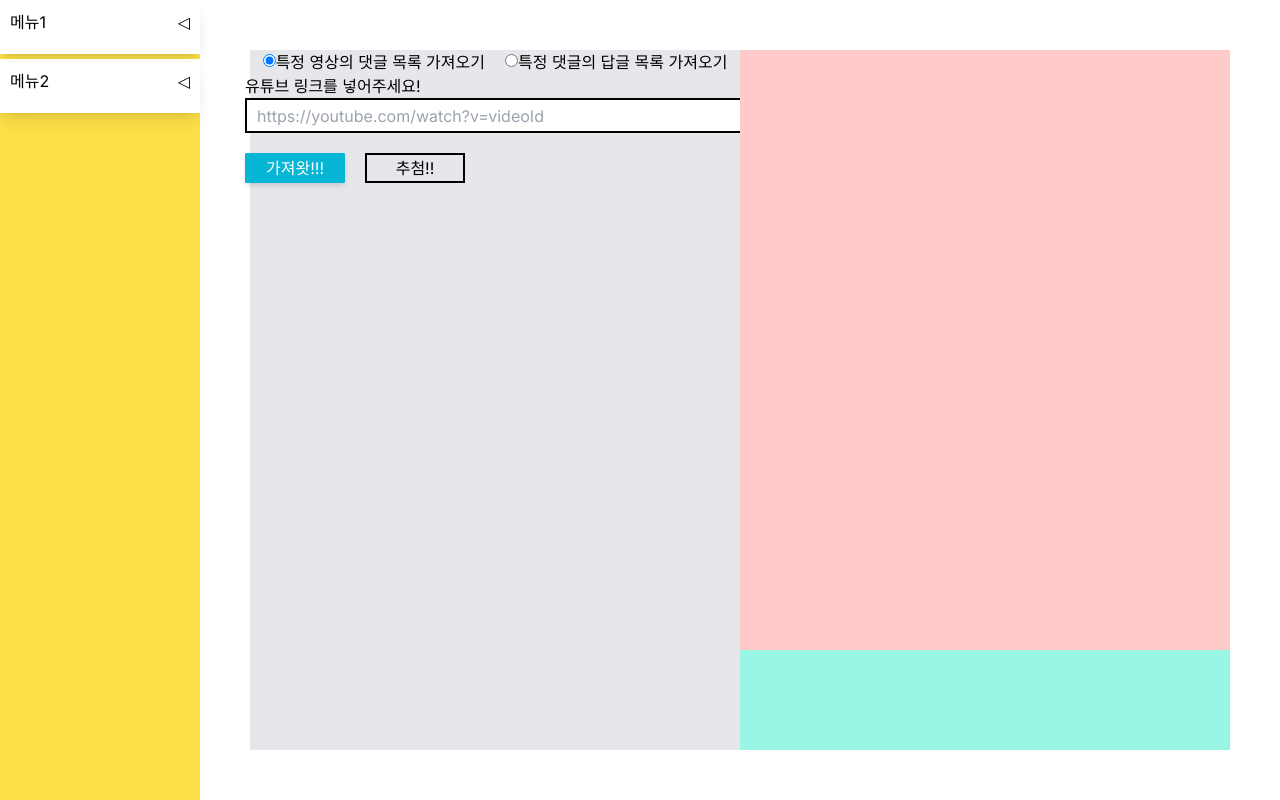
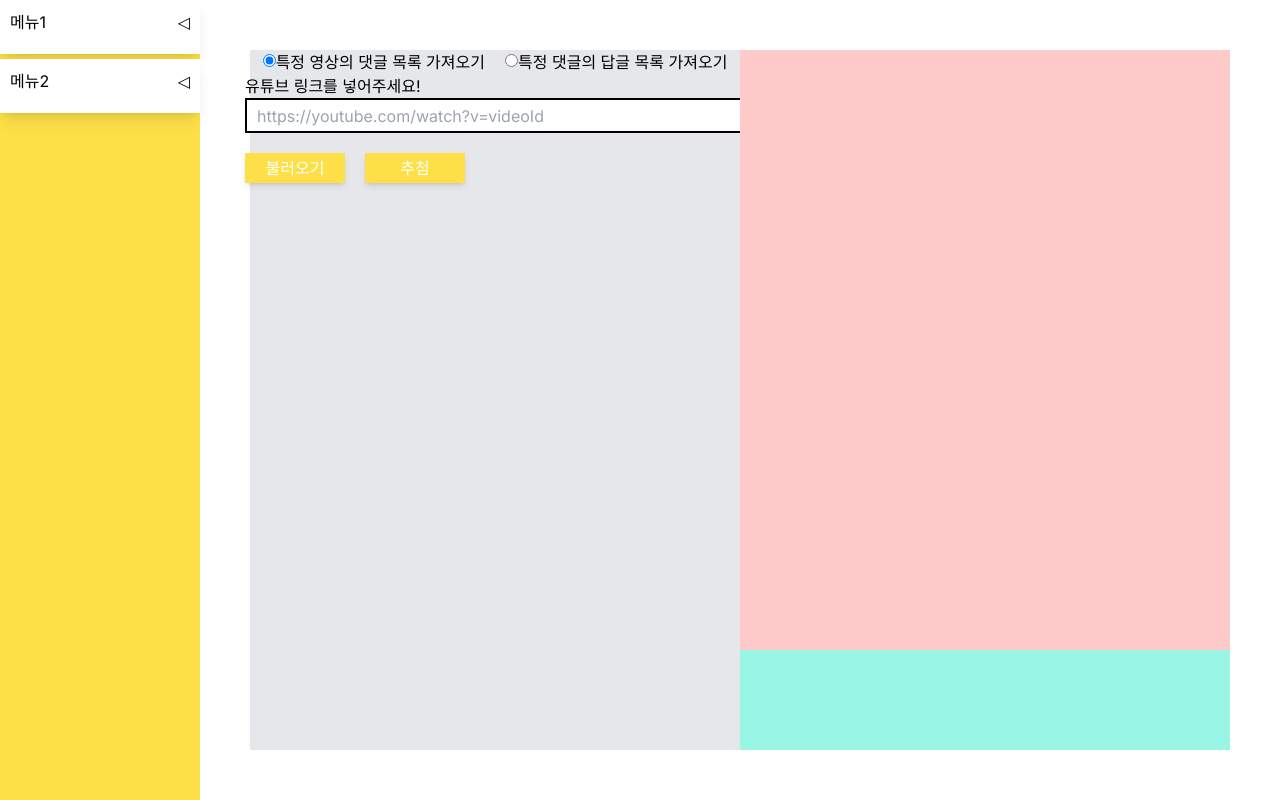
Before and after one commit to loevray/loevray-s-lab, a Next.js app: page /youtube-comment-raffle in a window 1280 px wide. Built offline with nearby package versions, Linux system fonts and the light colour scheme.

Commit message:
Feat: add videoInfo component

```diff
--- /dev/null
+++ b/src/app/ui/youtube-comment-raflle/VideoInfo.tsx
@@ -0,0 +1,29 @@
+import { YoutubeVideoCustomData } from "@/app/youtube-comment-raffle/lib/actions";
+import Card from "../common/card/Card";
+import CardImage from "../common/card/CardImage";
+
+interface VideoInfoProps extends Omit<YoutubeVideoCustomData, "commentCount"> {}
+const VideoInfo = ({
+  title,
+  channelTitle,
+  thumbnail,
+  viewCount,
+}: VideoInfoProps) => {
+  return (
+    <Card>
+      <CardImage
+        src={thumbnail.url}
+        width={thumbnail.width}
+        height={thumbnail.height}
+        alt="youtube-thumbnail"
+      />
+      <Card.Content className="flex flex-col">
+        <span className="font-bold">{title}</span>
+        <span className="text-gray-400 text-1.4">{channelTitle}</span>
+        <span className="text-gray-400 text-1.4">조회수 {viewCount}회</span>
+      </Card.Content>
+    </Card>
+  );
+};
+
+export default VideoInfo;
--- a/src/app/youtube-comment-raffle/page.tsx
+++ b/src/app/youtube-comment-raffle/page.tsx
@@ -9,6 +9,7 @@ import YOUTUBE_API from "@/constants/YoutubeComment";
 import raffle from "@/utils/raffle";
 import { useMemo, useRef, useState } from "react";
 import Button from "../ui/common/Button";
+import VideoInfo from "../ui/youtube-comment-raflle/VideoInfo";
 
 const Page = () => {
   const inputRef = useRef<HTMLInputElement>(null);
@@ -66,7 +67,7 @@ const Page = () => {
   return (
     <main className="w-full h-full flex justify-center">
       <section className="w-1/2 bg-gray-200 flex flex-col items-center">
-        <article></article>
+        {videoData && <VideoInfo {...videoData} />}
         <form className="flex gap-2">
           <div>
             <input
@@ -101,15 +102,20 @@ const Page = () => {
             ref={inputRef}
           />
           <div className="flex gap-2 pt-2">
-            <Button>가져왓!!!</Button>
-            <button
+            <Button
+              type="submit"
+              text="불러오기"
+              colorPalette="rin"
+              className="text-black"
+            />
+            <Button
               disabled={!!!comments.length}
-              className="border-2 border-solid border-black w-10"
               onClick={raffleComment}
               type="button"
-            >
-              추첨!!
-            </button>
+              text="추첨"
+              colorPalette="rin"
+              className="text-black"
+            />
           </div>
         </form>
       </section>
```
